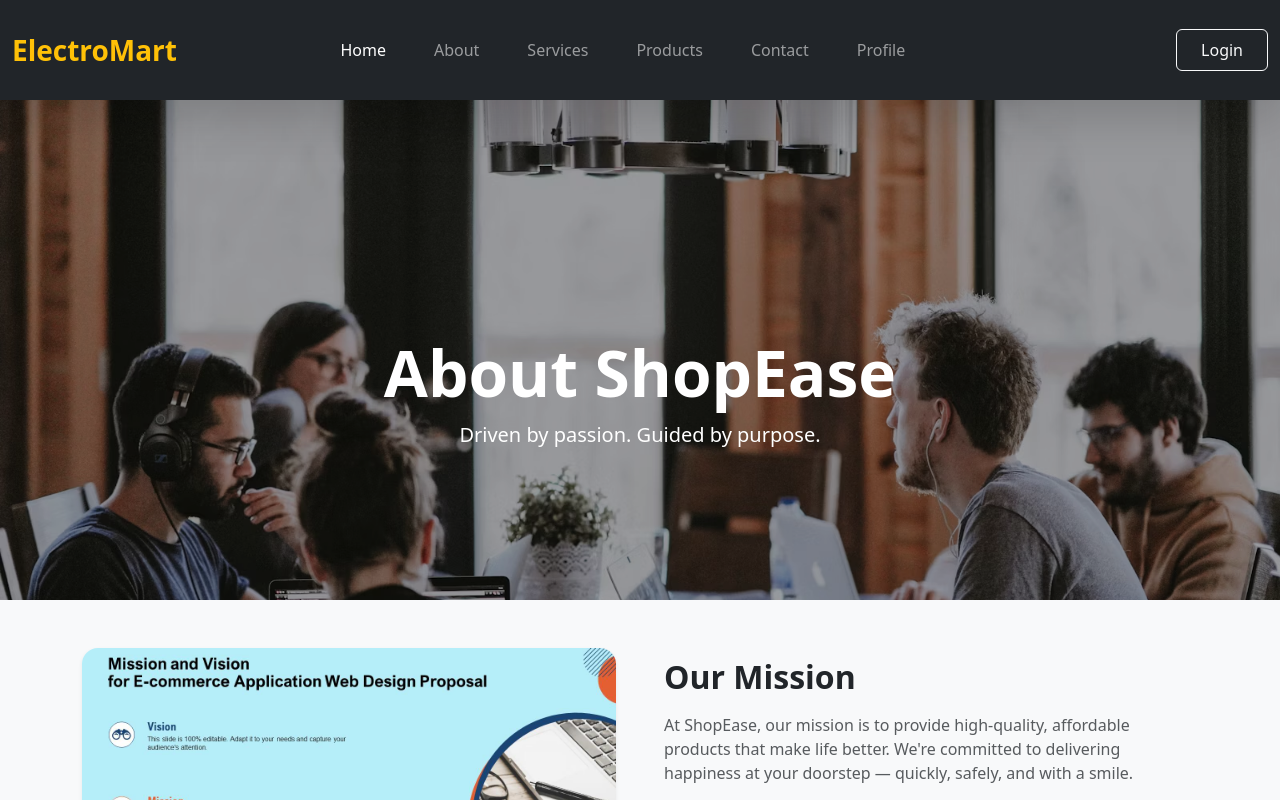
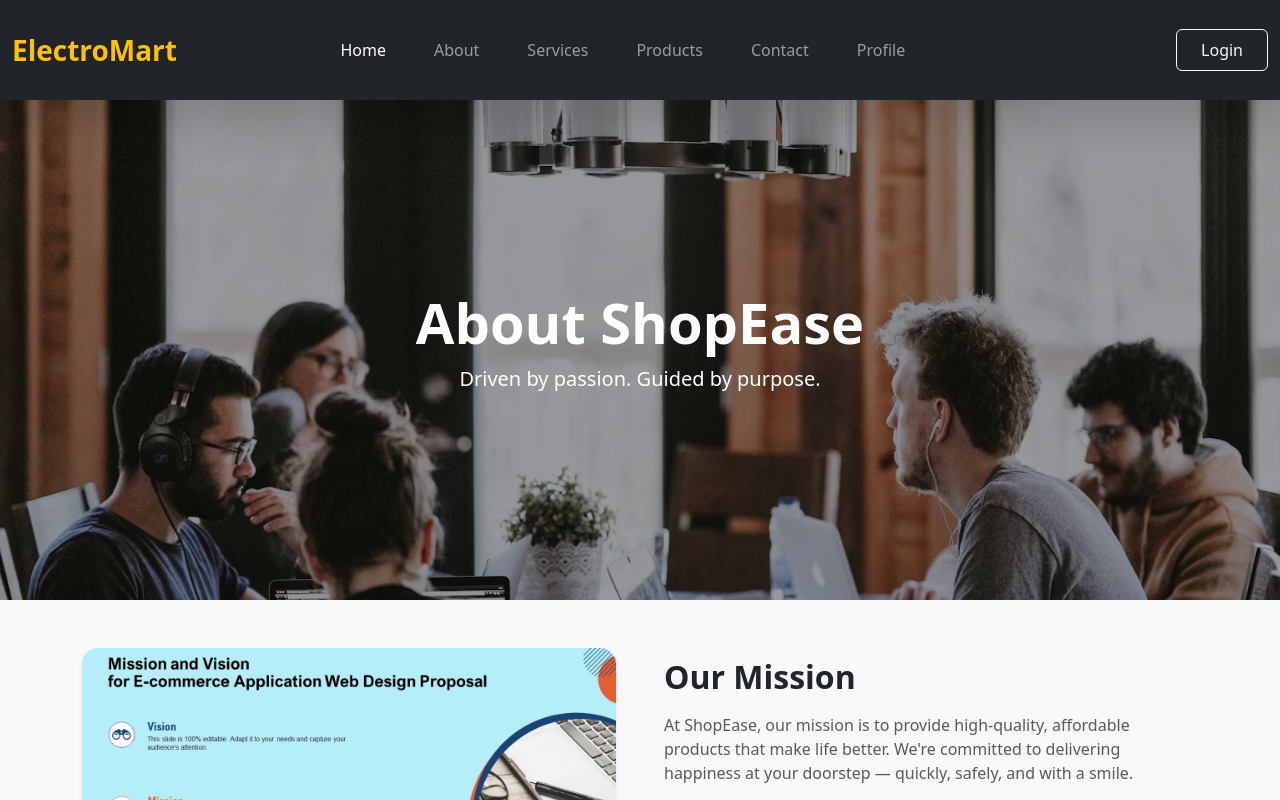
Before and after one commit to Owaisi123/elctromart, a React (Create React App) app: page /about in a window 1280 px wide. Shown: the top 800 px of the page. Built offline with nearby package versions, Linux system fonts and the light colour scheme.

Commit message:
Update About.js

```diff
--- a/src/Components/About.js
+++ b/src/Components/About.js
@@ -9,23 +9,28 @@ import heroImage from "../Assets/hero.avif";
 const About = () => {
   return (
     <div style={{ overflowX: "hidden" }}>
-      <section>
+      {/* Hero Section */}
+      <section className="position-relative">
         <img
           src={heroImage}
           alt="About Banner"
-          className="img-fluid w-100"
+          className="img-fluid w-100 hero-banner"
           style={{
             maxHeight: "500px",
             objectFit: "cover",
             filter: "brightness(75%)",
           }}
         />
-        <div className="position-absolute top-50 start-50 translate-middle text-white text-center">
-          <h1 className="display-3 fw-bold">About ShopEase</h1>
+        <div
+          className="position-absolute top-50 start-50 translate-middle text-white text-center px-3"
+          style={{ zIndex: 1 }}
+        >
+          <h1 className="display-4 display-md-3 fw-bold">About ShopEase</h1>
           <p className="lead">Driven by passion. Guided by purpose.</p>
         </div>
       </section>
 
+      {/* Mission & Vision Section */}
       <section className="py-5 bg-light">
         <div className="container">
           <div className="row align-items-center g-5">
@@ -54,6 +59,7 @@ const About = () => {
         </div>
       </section>
 
+      {/* Team Section */}
       <section className="py-5 bg-white text-center">
         <div className="container">
           <h2 className="fw-bold mb-4">Meet the Team</h2>
@@ -87,6 +93,7 @@ const About = () => {
         </div>
       </section>
 
+      {/* CTA Section */}
       <section className="bg-dark text-light text-center py-5">
         <div className="container">
           <h2 className="fw-bold mb-3">Ready to Join Our Journey?</h2>
```
